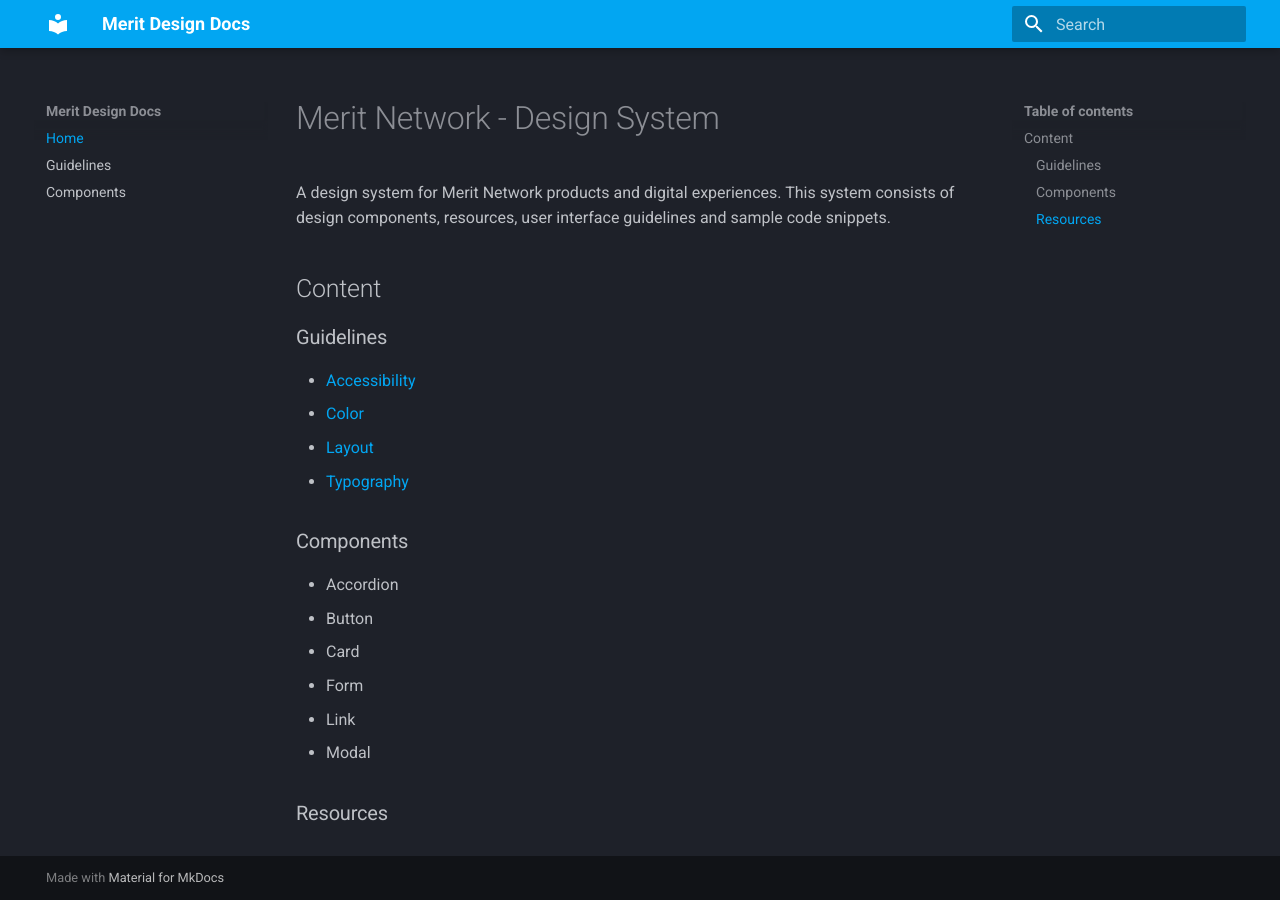
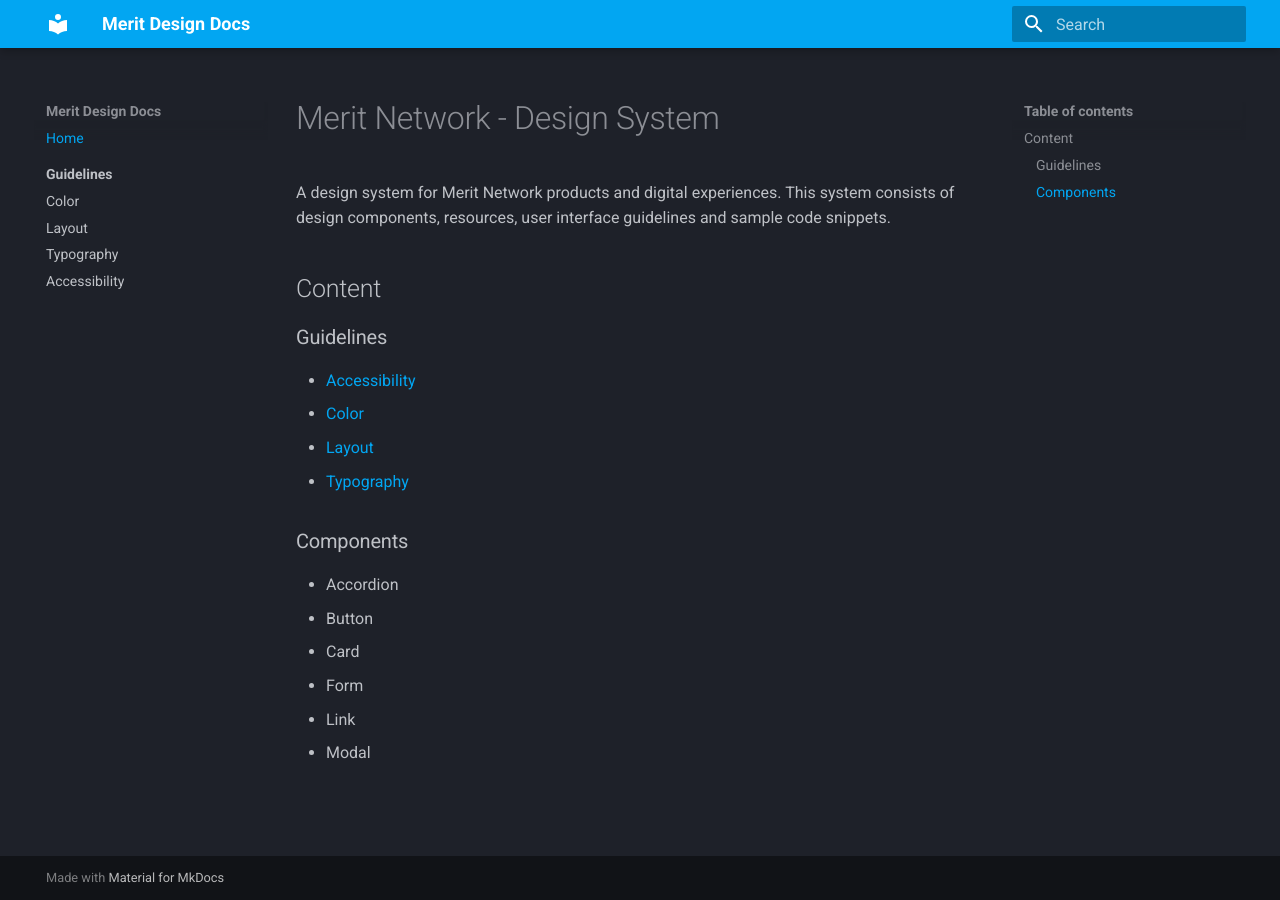
Before and after one commit to merit-network/merit-design, an MkDocs documentation site: the page built from docs/index.md, in a window 1280 px wide. Built offline with MkDocs 1.6.1 and Material for MkDocs 9.7.7, drawn with Linux system fonts in a browser that asks for light colours.

Commit message:
layout and structure update

```diff
--- a/docs/index.md
+++ b/docs/index.md
@@ -5,10 +5,10 @@ A design system for Merit Network products and digital experiences. This system
 ## Content
 
 ### Guidelines
-  * [Accessibility](accessibility.md)
-  * [Color](color.md)
-  * [Layout](layout.md)
-  * [Typography](typography.md)
+  * [Accessibility](guidelines/accessibility.md)
+  * [Color](guidelines/color.md)
+  * [Layout](guidelines/layout.md)
+  * [Typography](guidelines/typography.md)
 
 ### Components
   * Accordion
@@ -17,4 +17,3 @@ A design system for Merit Network products and digital experiences. This system
   * Form
   * Link
   * Modal
-### Resources
--- a/mkdocs.yml
+++ b/mkdocs.yml
@@ -1,11 +1,19 @@
 site_name: Merit Design Docs
 nav:
   - Home: index.md
-  - Guidelines: guidelines.md
-  - Components: components.md
+  - Guidelines:
+    - guidelines/index.md
+    - Color: guidelines/color.md
+    - Layout: guidelines/layout.md
+    - Typography: guidelines/typography.md
+    - Accessibility: guidelines/accessibility.md
 
 theme:
   name: material
+  features:
+    - navigation.indexes
+    - navigation.sections
+    - navigation.expand
   palette:
     primary: light blue
     scheme: slate
```
Also changed, not shown: docs/accessibility.md (deleted, +0 -3 lines), docs/guidelines.md (deleted, +0 -1 lines), docs/guidelines/index.md (added, +6 -0 lines), docs/components/index.md (renamed from docs/components.md), docs/guidelines/color.md (renamed from docs/color.md), docs/guidelines/layout.md (renamed from docs/layout.md), docs/guidelines/typography.md (renamed from docs/typography.md).
